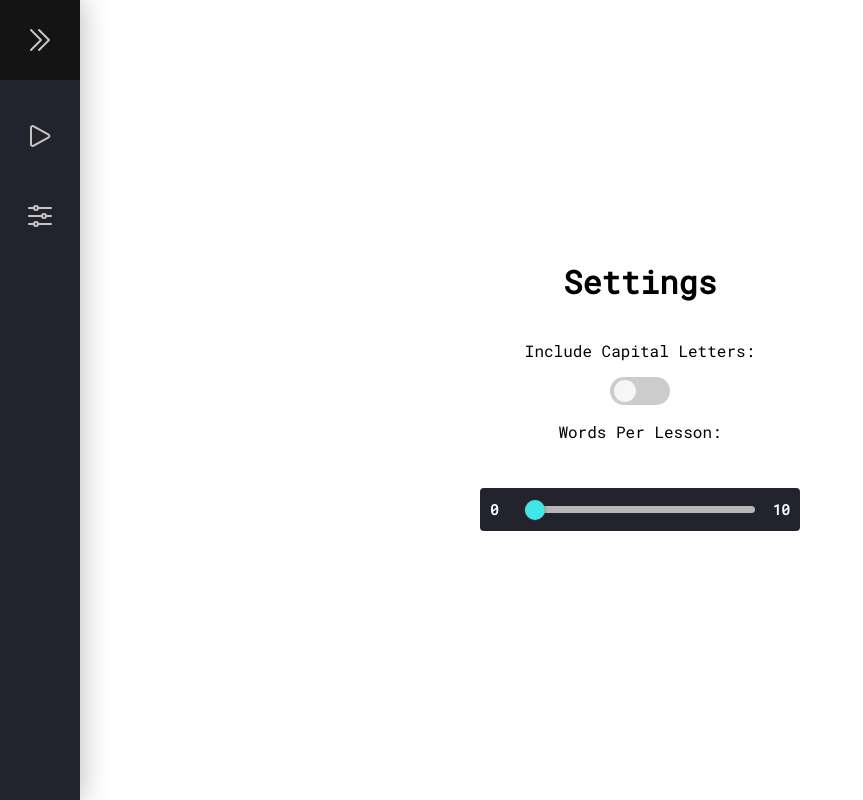
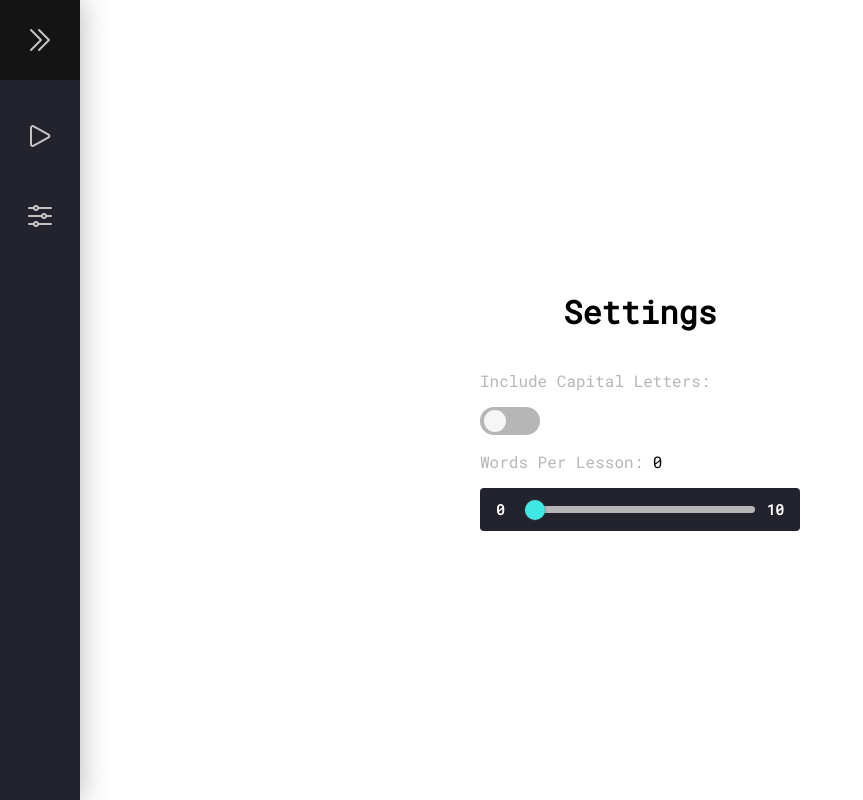
Before and after one commit to jaredami/l2-type, a Next.js app: page /settings in a window 1280 px wide. Shown: the whole page, without its empty margins (0-863 px from the left). Built offline with nearby package versions, Linux system fonts and the light colour scheme.

Commit message:
Settings style updates

```diff
--- a/components/SettingsControls/SettingsControls.module.css
+++ b/components/SettingsControls/SettingsControls.module.css
@@ -1,3 +1,11 @@
+.statHeadingContainer {
+  margin: 1rem 0;
+}
+
+.statLabel {
+  color: var(--color-gray);
+}
+
 .switch {
   position: relative;
   display: inline-block;
@@ -18,7 +26,7 @@
   left: 0;
   right: 0;
   bottom: 0;
-  background-color: #ccc;
+  background-color: var(--color-gray);
   -webkit-transition: 0.4s;
   transition: 0.4s;
   border-radius: 34px;
@@ -60,7 +68,6 @@ input:checked + .slider:before {
   align-items: center;
   background: var(--color-gray-dark);
   border-radius: 4px;
-  margin: 30px 0;
 }
 
 .range__slider::before,
@@ -72,11 +79,11 @@ input:checked + .slider:before {
 }
 .range__slider::before {
   content: attr(data-min);
-  left: 10px;
+  left: 1rem;
 }
 .range__slider::after {
   content: attr(data-max);
-  right: 10px;
+  right: 1rem;
 }
 .length__title::after {
   content: attr(data-length);
--- a/components/SettingsControls/SettingsControls.tsx
+++ b/components/SettingsControls/SettingsControls.tsx
@@ -13,8 +13,8 @@ export default function Settings() {
 
   return (
     settings && (
-      <>
-        <p>Include Capital Letters:</p>
+      <div>
+        <p className={styles.statLabel}>Include Capital Letters:</p>
         <label className={styles.switch}>
           <input
             type="checkbox"
@@ -26,7 +26,10 @@ export default function Settings() {
           <span className={styles.slider}></span>
         </label>
 
-        <p>Words Per Lesson:</p>
+        <div className={styles.statHeadingContainer}>
+          <span className={styles.statLabel}>Words Per Lesson:</span>
+          <span> {wordsPerLesson}</span>
+        </div>
         <div className={styles.range__slider} data-min="0" data-max={WORDS_MAX}>
           {/* <div className="length range__slider" data-min="4" data-max="32"> */}
           {/* <div className="length__title field-title" data-length="0">
@@ -43,7 +46,7 @@ export default function Settings() {
             value={wordsPerLesson}
           />
         </div>
-      </>
+      </div>
     )
   );
 }
```
